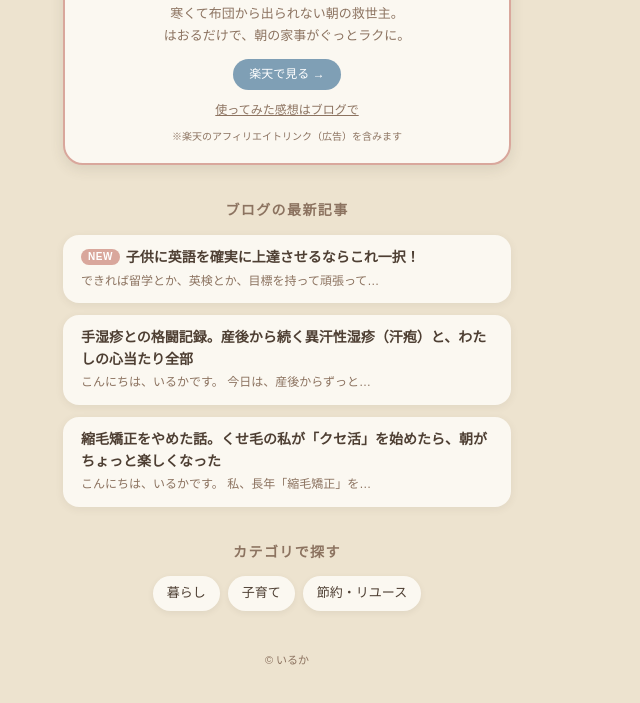
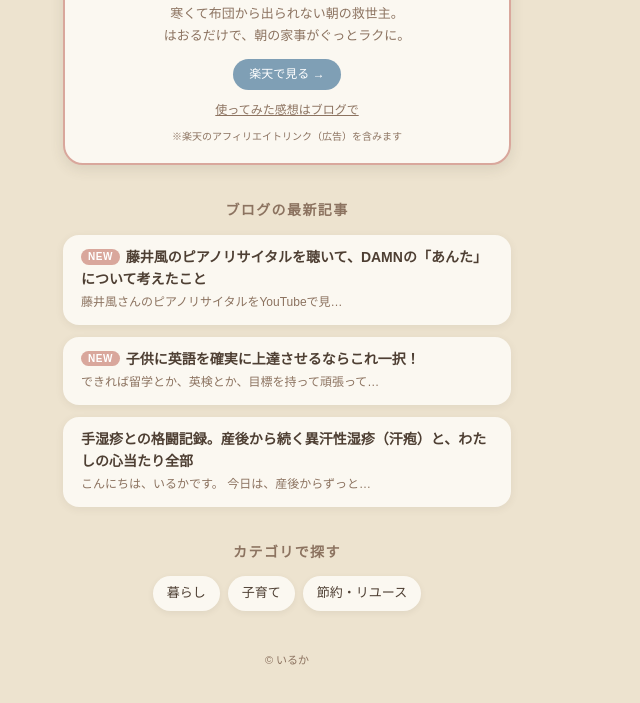
Before and after one commit to iruka-mom/iruka-mom.github.io, a plain HTML site: page index.html in a window 1280 px wide. Shown: the part 629-1332 px from the top of the page, without its empty margins (353-993 px from the left). Drawn offline with Linux system fonts and the light colour scheme.

Commit message:
ブログの最新記事リンクを更新

```diff
--- a/index.html
+++ b/index.html
@@ -98,9 +98,9 @@
   <h2>ブログの最新記事</h2>
   <div class="links latest">
     <!-- latest:start -->
+    <a class="btn" href="https://hanabibanban.hatenablog.com/entry/2026/11/27/001632" data-published="2026-11-27T00:16:32+09:00"><span class="t"><b>藤井風のピアノリサイタルを聴いて、DAMNの「あんた」について考えたこと</b><small>藤井風さんのピアノリサイタルをYouTubeで見…</small></span></a>
     <a class="btn" href="https://hanabibanban.hatenablog.com/entry/2026/11/25/235617" data-published="2026-11-25T23:56:17+09:00"><span class="t"><b>子供に英語を確実に上達させるならこれ一択！</b><small>できれば留学とか、英検とか、目標を持って頑張って…</small></span></a>
     <a class="btn" href="https://hanabibanban.hatenablog.com/entry/2026/11/15/002614" data-published="2026-11-15T00:26:14+09:00"><span class="t"><b>手湿疹との格闘記録。産後から続く異汗性湿疹（汗疱）と、わたしの心当たり全部</b><small>こんにちは、いるかです。 今日は、産後からずっと…</small></span></a>
-    <a class="btn" href="https://hanabibanban.hatenablog.com/entry/2026/11/14/204736" data-published="2026-11-14T20:47:36+09:00"><span class="t"><b>縮毛矯正をやめた話。くせ毛の私が「クセ活」を始めたら、朝がちょっと楽しくなった</b><small>こんにちは、いるかです。 私、長年「縮毛矯正」を…</small></span></a>
     <!-- latest:end -->
   </div>
 
```
